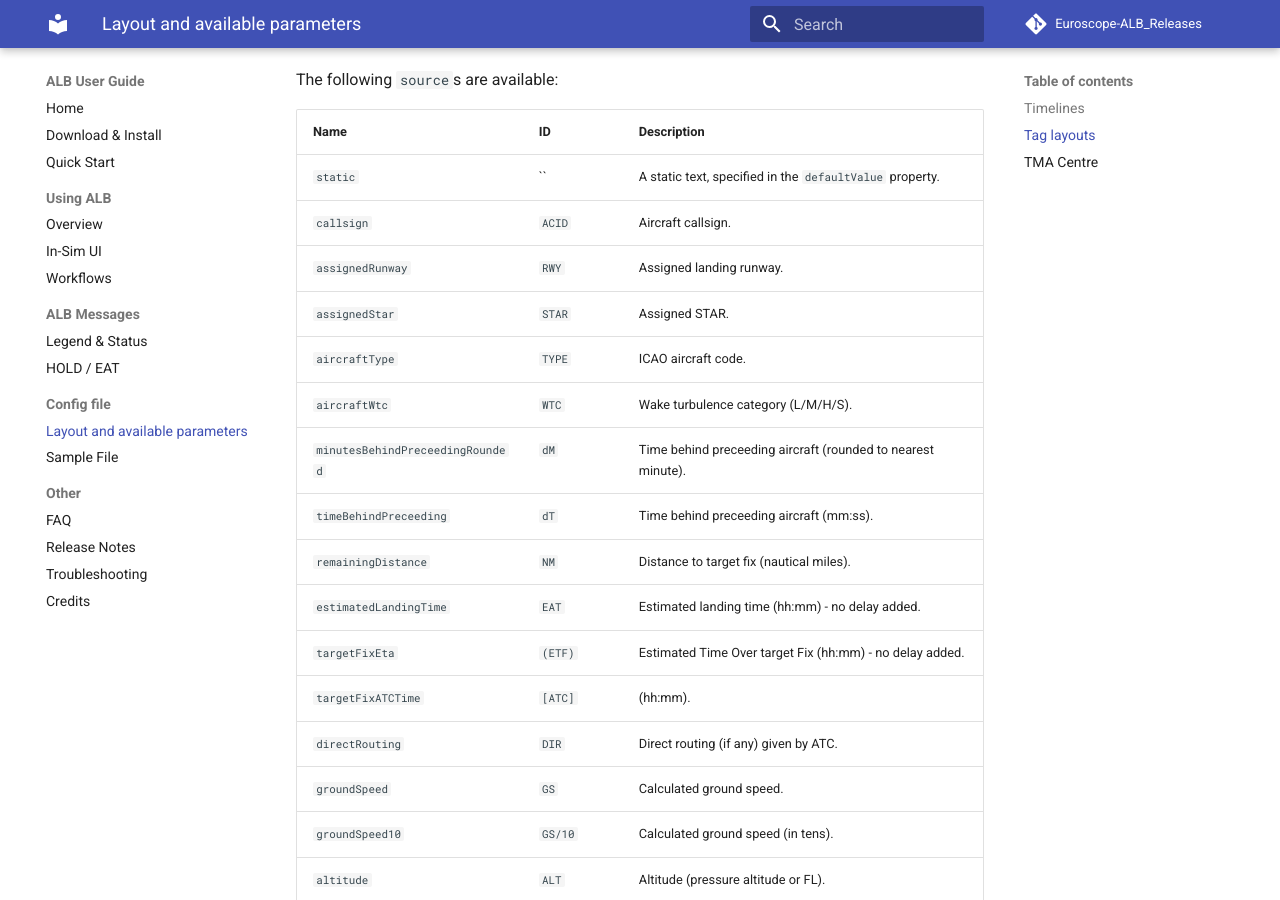
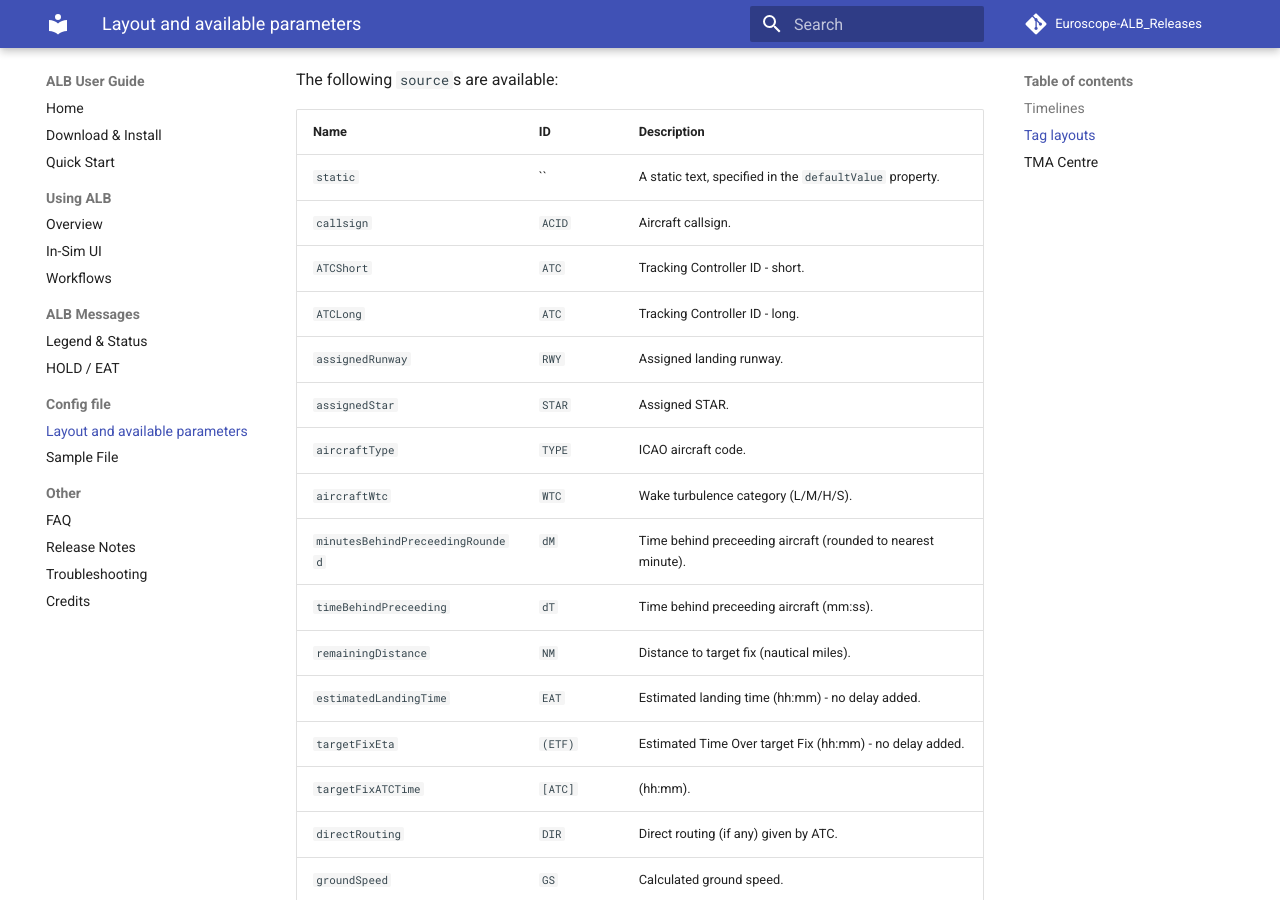
Before and after one commit to sodgaard/Euroscope-ALB_Releases, an MkDocs documentation site: the page built from docs/config/config-description.md, in a window 1280 px wide and 900 px high, scrolled down 1284 px. Built offline with MkDocs 1.6.1 and Material for MkDocs 9.7.7, drawn with Linux system fonts in a browser that asks for light colours; comment, search, counter and statistics services are not loaded.

Commit message:
Add ATCShort and ATCLong descriptions to config

```diff
--- a/docs/config/config-description.md
+++ b/docs/config/config-description.md
@@ -32,6 +32,8 @@ The following `source`s are available:
 |----------------------------------|-----|---------------
 | `static`                         | ``  | A static text, specified in the `defaultValue` property.
 | `callsign`                       | `ACID` | Aircraft callsign.
+| `ATCShort`                       | `ATC` | Tracking Controller ID - short.
+| `ATCLong`                       | `ATC` | Tracking Controller ID - long.
 | `assignedRunway`                 | `RWY` | Assigned landing runway.
 | `assignedStar`                   | `STAR`| Assigned STAR.
 | `aircraftType`                   | `TYPE`| ICAO aircraft code.
```
